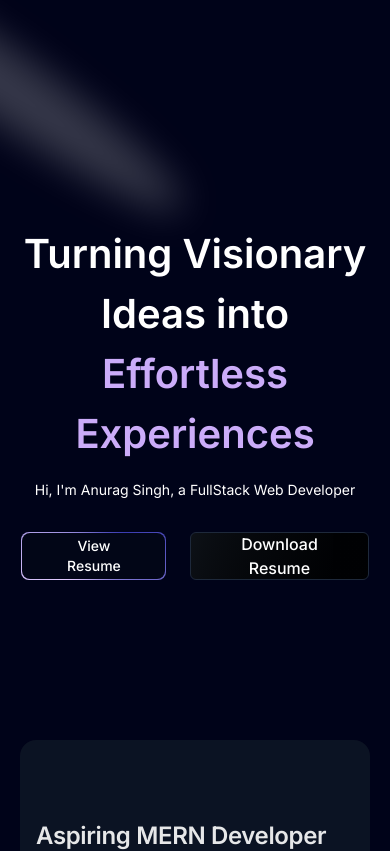
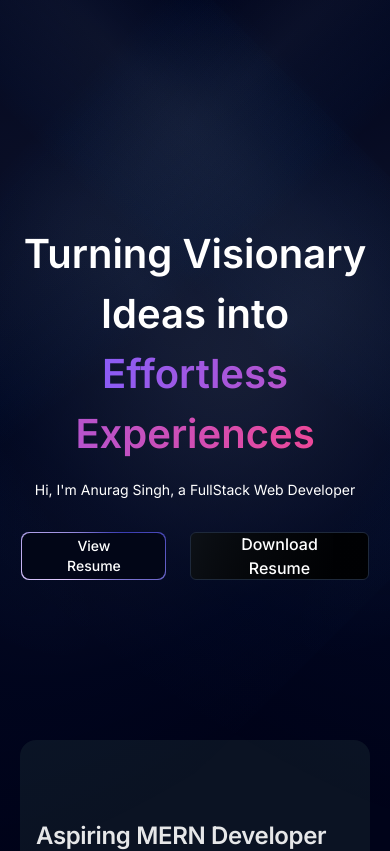
Before and after one commit to AnuragSingh012/modern_portfolio, a Next.js app: page / in a window 390 px wide. Shown: the top 851 px of the page. Built offline with nearby package versions, Linux system fonts and the light colour scheme.

Commit message:
change ui

```diff
--- a/components/Hero.tsx
+++ b/components/Hero.tsx
@@ -1,7 +1,8 @@
 import React from "react";
-import { Spotlight } from "./ui/Spotlight";
+import { Spotlight } from "./ui/SpotlightNew";
 import MagicButton from "./ui/MagicButton";
 import ShimmerButton from "./ui/ShimmerButton";
+
 
 const Hero = () => {
   return (
@@ -13,7 +14,7 @@
         <div className="max-w-[89vw] md:max-w-2xl lg:max-w-[60vw] flex flex-col items-center justify-center">
           <h1 className="text-white text-center text-[40px] md:text-5xl lg:text-6xl font-semibold">
             Turning Visionary Ideas into
-            <span className="text-purple"> Effortless Experiences</span>
+            <span className="bg-gradient-to-r from-[#8b5cf6] to-pink-500 bg-clip-text text-transparent"> Effortless Experiences</span>
           </h1>
 
           <p className="mt-4 text-center text-white md:tracking-wider mb-4 text-sm md:text-lg lg:text-2xl">
--- a/components/ui/Spotlight.tsx
+++ /dev/null
@@ -1,56 +0,0 @@
-import React from "react";
-import { cn } from "@/utils/cn";
-
-type SpotlightProps = {
-  className?: string;
-  fill?: string;
-};
-
-export const Spotlight = ({ className, fill }: SpotlightProps) => {
-  return (
-    <svg
-      className={cn(
-        "animate-spotlight pointer-events-none absolute z-[1]  h-[169%] w-[138%] lg:w-[84%] opacity-0",
-        className
-      )}
-      xmlns="http://www.w3.org/2000/svg"
-      viewBox="0 0 3787 2842"
-      fill="none"
-    >
-      <g filter="url(#filter)">
-        <ellipse
-          cx="1924.71"
-          cy="273.501"
-          rx="1924.71"
-          ry="273.501"
-          transform="matrix(-0.822377 -0.568943 -0.568943 0.822377 3631.88 2291.09)"
-          fill={fill || "white"}
-          fillOpacity="0.21"
-        ></ellipse>
-      </g>
-      <defs>
-        <filter
-          id="filter"
-          x="0.860352"
-          y="0.838989"
-          width="3785.16"
-          height="2840.26"
-          filterUnits="userSpaceOnUse"
-          colorInterpolationFilters="sRGB"
-        >
-          <feFlood floodOpacity="0" result="BackgroundImageFix"></feFlood>
-          <feBlend
-            mode="normal"
-            in="SourceGraphic"
-            in2="BackgroundImageFix"
-            result="shape"
-          ></feBlend>
-          <feGaussianBlur
-            stdDeviation="151"
-            result="effect1_foregroundBlur_1065_8"
-          ></feGaussianBlur>
-        </filter>
-      </defs>
-    </svg>
-  );
-};
--- /dev/null
+++ b/components/ui/SpotlightNew.tsx
@@ -0,0 +1,128 @@
+"use client";
+import React from "react";
+import { motion } from "motion/react";
+
+type SpotlightProps = {
+  gradientFirst?: string;
+  gradientSecond?: string;
+  gradientThird?: string;
+  translateY?: number;
+  width?: number;
+  height?: number;
+  smallWidth?: number;
+  duration?: number;
+  xOffset?: number;
+};
+
+export const Spotlight = ({
+  gradientFirst = "radial-gradient(68.54% 68.72% at 55.02% 31.46%, hsla(210, 100%, 85%, .08) 0, hsla(210, 100%, 55%, .02) 50%, hsla(210, 100%, 45%, 0) 80%)",
+  gradientSecond = "radial-gradient(50% 50% at 50% 50%, hsla(210, 100%, 85%, .06) 0, hsla(210, 100%, 55%, .02) 80%, transparent 100%)",
+  gradientThird = "radial-gradient(50% 50% at 50% 50%, hsla(210, 100%, 85%, .04) 0, hsla(210, 100%, 45%, .02) 80%, transparent 100%)",
+  translateY = -350,
+  width = 560,
+  height = 1380,
+  smallWidth = 240,
+  duration = 7,
+  xOffset = 100,
+}: SpotlightProps = {}) => {
+  return (
+    <motion.div
+      initial={{
+        opacity: 0,
+      }}
+      animate={{
+        opacity: 1,
+      }}
+      transition={{
+        duration: 1.5,
+      }}
+      className="pointer-events-none absolute inset-0 h-full w-full"
+    >
+      <motion.div
+        animate={{
+          x: [0, xOffset, 0],
+        }}
+        transition={{
+          duration,
+          repeat: Infinity,
+          repeatType: "reverse",
+          ease: "easeInOut",
+        }}
+        className="absolute top-0 left-0 w-screen h-screen z-40 pointer-events-none"
+      >
+        <div
+          style={{
+            transform: `translateY(${translateY}px) rotate(-45deg)`,
+            background: gradientFirst,
+            width: `${width}px`,
+            height: `${height}px`,
+          }}
+          className={`absolute top-0 left-0`}
+        />
+
+        <div
+          style={{
+            transform: "rotate(-45deg) translate(5%, -50%)",
+            background: gradientSecond,
+            width: `${smallWidth}px`,
+            height: `${height}px`,
+          }}
+          className={`absolute top-0 left-0 origin-top-left`}
+        />
+
+        <div
+          style={{
+            transform: "rotate(-45deg) translate(-180%, -70%)",
+            background: gradientThird,
+            width: `${smallWidth}px`,
+            height: `${height}px`,
+          }}
+          className={`absolute top-0 left-0 origin-top-left`}
+        />
+      </motion.div>
+
+      <motion.div
+        animate={{
+          x: [0, -xOffset, 0],
+        }}
+        transition={{
+          duration,
+          repeat: Infinity,
+          repeatType: "reverse",
+          ease: "easeInOut",
+        }}
+        className="absolute top-0 right-0 w-screen h-screen z-40 pointer-events-none"
+      >
+        <div
+          style={{
+            transform: `translateY(${translateY}px) rotate(45deg)`,
+            background: gradientFirst,
+            width: `${width}px`,
+            height: `${height}px`,
+          }}
+          className={`absolute top-0 right-0`}
+        />
+
+        <div
+          style={{
+            transform: "rotate(45deg) translate(-5%, -50%)",
+            background: gradientSecond,
+            width: `${smallWidth}px`,
+            height: `${height}px`,
+          }}
+          className={`absolute top-0 right-0 origin-top-right`}
+        />
+
+        <div
+          style={{
+            transform: "rotate(45deg) translate(180%, -70%)",
+            background: gradientThird,
+            width: `${smallWidth}px`,
+            height: `${height}px`,
+          }}
+          className={`absolute top-0 right-0 origin-top-right`}
+        />
+      </motion.div>
+    </motion.div>
+  );
+};
--- a/package.json
+++ b/package.json
@@ -9,13 +9,15 @@
     "lint": "next lint"
   },
   "dependencies": {
+    "@tabler/icons-react": "^3.31.0",
     "clsx": "^2.1.1",
     "framer-motion": "^11.2.4",
     "mini-svg-data-uri": "^1.4.4",
+    "motion": "^12.7.2",
     "next": "14.2.3",
     "react": "^18",
     "react-dom": "^18",
-    "tailwind-merge": "^2.3.0",
+    "tailwind-merge": "^2.6.0",
     "tailwindcss-animate": "^1.0.7"
   },
   "devDependencies": {
```
Also changed, not shown: 1 other file (tests, documents, lock files or other folders).
